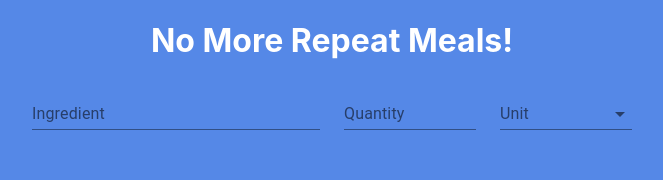
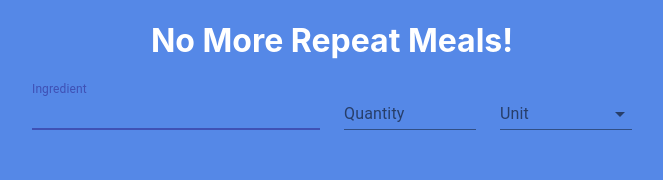
Before and after one commit to YenRaven/no-more-repeat-meals, a React (Create React App) app: page /get-started in a window 1280 px wide. Shown: the top 180 px of the page, without its empty margins (308-971 px from the left). Built offline with nearby package versions, Linux system fonts and the light colour scheme.

Commit message:
auto focus first field, add whole option to units.

```diff
--- a/src/ingredient.tsx
+++ b/src/ingredient.tsx
@@ -52,7 +52,7 @@ export const Ingredient = ({food, amount, measurement, onChange}: Props) => {
 	return <>
 		<Grid item xs={6}>
 			<FormControl className="food-control">
-				<TextField inputRef={foodInput} id="food" label="Ingredient" value={food} onChange={handleFoodChange} />
+				<TextField inputRef={foodInput} id="food" label="Ingredient" value={food} onChange={handleFoodChange} autoFocus />
 			</FormControl>
 		</Grid>
 		<Grid item xs={3}>
@@ -64,6 +64,7 @@ export const Ingredient = ({food, amount, measurement, onChange}: Props) => {
 			<FormControl className="measurement-control">
 				<InputLabel id="measurement-label">Unit</InputLabel>
 				<Select id="measurement" labelId="measurement-label" value={measurement} onChange={handleMeasurementChange}>
+					<MenuItem value="whole">whole</MenuItem>
 					<MenuItem value="oz">oz</MenuItem>
 					<MenuItem value="fl oz">fl oz</MenuItem>
 					<MenuItem value="lb">lb</MenuItem>
```
